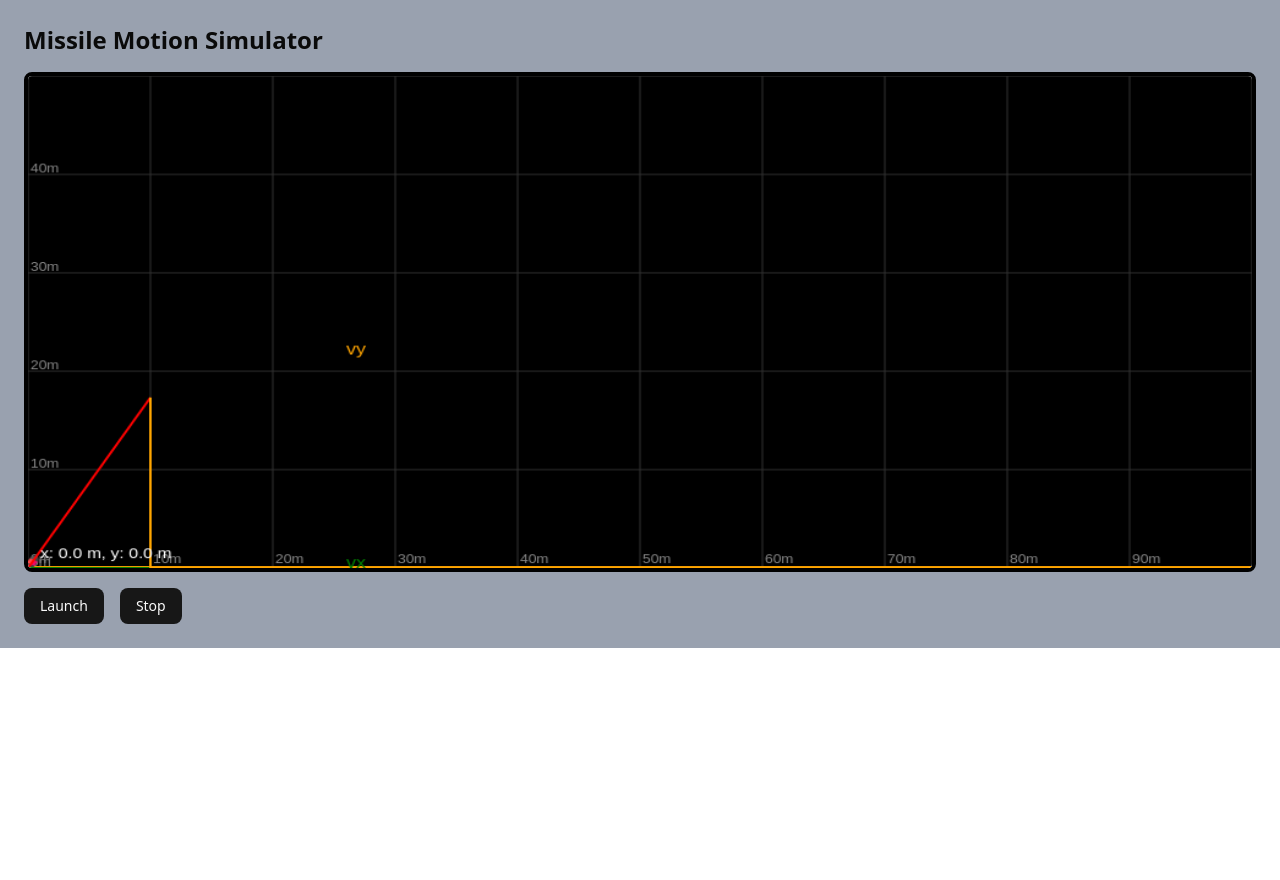
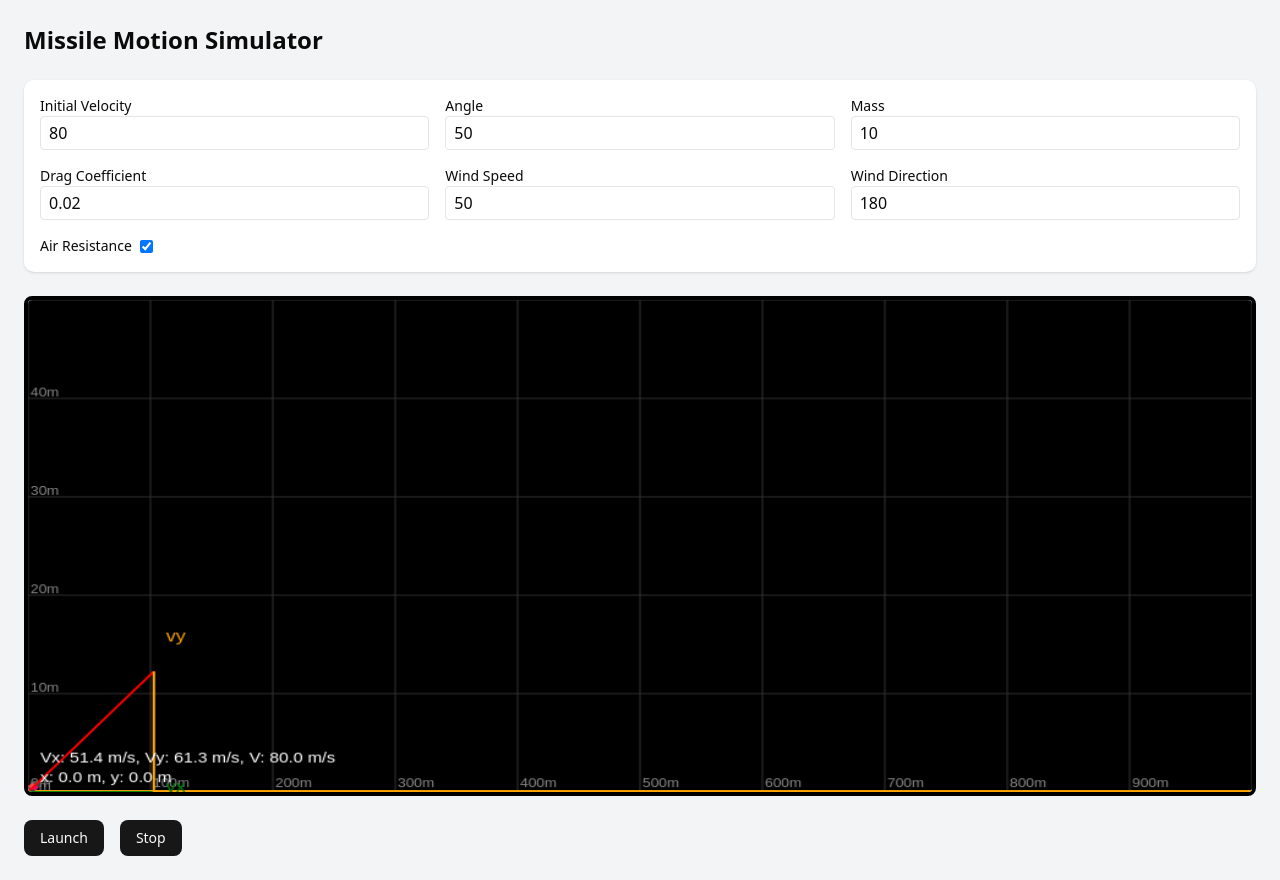
Before and after one commit to gfor-gour/Projectile-Simulation, a Next.js app: page / in a window 1280 px wide. Before the commit the page ends 800 px from the top, so only its background shows below. Built offline with nearby package versions, Linux system fonts and the light colour scheme.

Commit message:
intially airspeed and direction effect is attached

```diff
--- a/src/app/page.tsx
+++ b/src/app/page.tsx
@@ -1,36 +1,113 @@
 'use client'
-import { useEffect } from 'react'
+
+import { useEffect, useState } from 'react'
 import { useSimulation } from '@/hooks/useSimulation'
 import Canvas from '@/components/simulation/Canvas'
 import { Button } from '@/components/ui/button'
 
 export default function HomePage() {
-  const { simulationState, startSimulation, stopSimulation, params } = useSimulation()
+  const {
+    simulationState,
+    startSimulation,
+    stopSimulation,
+    updateParams,
+    params,
+  } = useSimulation()
+
+  const [StartState, setStartState] = useState(false)
+
+  const [formValues, setFormValues] = useState({
+    initialVelocity: params.initialVelocity,
+    angle: params.angle,
+    mass: params.mass,
+    airResistance: params.airResistance,
+    dragCoefficient: params.dragCoefficient || 0.02,
+    windSpeed: params.windSpeed || 0,
+    windDirection: params.windDirection || 0,
+  })
+
+  const handleChange = (e: React.ChangeEvent<HTMLInputElement>) => {
+    const { name, value, type, checked } = e.target
+    setFormValues(prev => ({
+      ...prev,
+      [name]: type === 'checkbox' ? checked : parseFloat(value),
+    }))
+  }
+
+  const handleLaunch = () => {
+    updateParams(formValues)
+    startSimulation()
+    setStartState(true)
+  }
+
+  const handleStop = () => {
+    stopSimulation()
+    setStartState(false)
+  }
 
   useEffect(() => {
     const handleKeyDown = (e: KeyboardEvent) => {
       if (e.code === 'Space') {
         e.preventDefault()
-        if (simulationState.time === 0) {
-          startSimulation()
-        } else {
-          stopSimulation()
-        }
+        StartState ? handleStop() : handleLaunch()
       }
     }
 
     window.addEventListener('keydown', handleKeyDown)
     return () => window.removeEventListener('keydown', handleKeyDown)
-  }, [simulationState.time, startSimulation, stopSimulation])
+  }, [StartState])
 
   return (
-    <div className="p-6 space-y-4 bg-gray-400">
+    <div className="p-6 space-y-6 bg-gray-100 min-h-screen">
       <h1 className="text-2xl font-bold">Missile Motion Simulator</h1>
-      <Canvas simulationState={simulationState} projectileParams={params} missileImageUrl="/torpedo.png" />
+
+      {/* Parameter Controls */}
+      <div className="grid grid-cols-2 md:grid-cols-3 gap-4 bg-white p-4 rounded-lg shadow">
+        <InputField label="Initial Velocity" name="initialVelocity" value={formValues.initialVelocity} onChange={handleChange} />
+        <InputField label="Angle" name="angle" value={formValues.angle} onChange={handleChange} />
+        <InputField label="Mass" name="mass" value={formValues.mass} onChange={handleChange} />
+        <InputField label="Drag Coefficient" name="dragCoefficient" value={formValues.dragCoefficient} onChange={handleChange} />
+        <InputField label="Wind Speed" name="windSpeed" value={formValues.windSpeed} onChange={handleChange} />
+        <InputField label="Wind Direction" name="windDirection" value={formValues.windDirection} onChange={handleChange} />
+        <div className="flex items-center gap-2 col-span-2 md:col-span-1">
+          <label htmlFor="airResistance" className="text-sm font-medium">Air Resistance</label>
+          <input
+            type="checkbox"
+            id="airResistance"
+            name="airResistance"
+            checked={formValues.airResistance}
+            onChange={handleChange}
+          />
+        </div>
+      </div>
+
+      <Canvas
+        simulationState={simulationState}
+        projectileParams={params}
+        missileImageUrl="/torpedo.png"
+      />
+
       <div className="flex gap-4">
-        <Button onClick={startSimulation}>Launch</Button>
-        <Button onClick={stopSimulation}>Stop</Button>
+        <Button onClick={handleLaunch}>Launch</Button>
+        <Button onClick={handleStop}>Stop</Button>
       </div>
     </div>
   )
 }
+
+// Reusable input field component
+function InputField({ label, name, value, onChange }: any) {
+  return (
+    <div className="flex flex-col">
+      <label htmlFor={name} className="text-sm font-medium">{label}</label>
+      <input
+        type="number"
+        name={name}
+        id={name}
+        value={value}
+        onChange={onChange}
+        className="border rounded px-2 py-1"
+      />
+    </div>
+  )
+}
--- a/src/components/physics/ProjectileSimulation.ts
+++ b/src/components/physics/ProjectileSimulation.ts
@@ -3,14 +3,37 @@ import { ProjectileParams, SimulationState, Vector2D } from '@/types/simulation'
 const GRAVITY = 9.81
 const TIME_STEP = 0.016 // ~60fps
 
-// Optional drag formula: F_d = 0.5 * Cd * A * ρ * v²
-const getDragForce = (velocity: Vector2D, dragCoeff: number, mass: number): Vector2D => {
-  const speed = Math.sqrt(velocity.x ** 2 + velocity.y ** 2)
+const toRadians = (deg: number) => (deg * Math.PI) / 180
+
+const getDragForce = (
+  velocity: Vector2D,
+  dragCoeff: number,
+  mass: number,
+  windSpeed = 0,
+  windDirection = 0
+): Vector2D => {
+  const windRad = toRadians(windDirection)
+  const windVector: Vector2D = {
+    x: windSpeed * Math.cos(windRad),
+    y: windSpeed * Math.sin(windRad),
+  }
+
+  // Relative velocity (projectile velocity - wind velocity)
+  const relativeVelocity = {
+    x: velocity.x - windVector.x,
+    y: velocity.y - windVector.y,
+  }
+
+  const speed = Math.sqrt(relativeVelocity.x ** 2 + relativeVelocity.y ** 2)
+  if (speed === 0) return { x: 0, y: 0 }
+
   const dragMagnitude = dragCoeff * speed * speed
-  const dragX = -dragMagnitude * (velocity.x / speed)
-  const dragY = -dragMagnitude * (velocity.y / speed)
-  return { x: dragX / mass, y: dragY / mass }
+  return {
+    x: (-dragMagnitude * relativeVelocity.x) / (speed * mass),
+    y: (-dragMagnitude * relativeVelocity.y) / (speed * mass),
+  }
 }
+
 
 export function simulateNextStep(
   state: SimulationState,
@@ -21,7 +44,13 @@ export function simulateNextStep(
   let acceleration: Vector2D = { x: 0, y: -GRAVITY }
 
   if (params.airResistance && params.dragCoefficient) {
-    const drag = getDragForce(velocity, params.dragCoefficient, params.mass)
+    const drag = getDragForce(
+      velocity,
+      params.dragCoefficient,
+      params.mass,
+      params.windSpeed,
+      params.windDirection
+    )
     acceleration.x += drag.x
     acceleration.y += drag.y
   }
--- a/src/components/simulation/Canvas.tsx
+++ b/src/components/simulation/Canvas.tsx
@@ -57,7 +57,7 @@ export default function Canvas({projectileParams, simulationState, missileImageU
       ctx.save()
       ctx.fillStyle = '#888'
       ctx.font = '12px Arial'
-      ctx.fillText(`${gx / 10}m`, gx + 2, height - 5)
+      ctx.fillText(`${gx / 1}m`, gx + 2, height - 5)
       ctx.restore()
     }
 
@@ -137,11 +137,11 @@ export default function Canvas({projectileParams, simulationState, missileImageU
     ctx.save()
     ctx.fillStyle = 'black'
     ctx.font = '16px Arial'
-    ctx.fillText('v', x + vx * 5 + 10, height - (y + vy * 5))
+    ctx.fillText('v', x + vx * 2 + 10, height - (y + vy * 2))
     ctx.fillStyle = 'green'
-    ctx.fillText('vx', x + vx * 5 + 10, height - y)
+    ctx.fillText('vx', x + vx * 2 + 10, height - y)
     ctx.fillStyle = 'orange'
-    ctx.fillText('vy', x + vx * 5 + 10, height - (y + vy * 5 / 2))
+    ctx.fillText('vy', x + vx * 2 + 10, height - (y + vy * 5 / 2))
     ctx.restore()
 
     // Draw position label
@@ -150,6 +150,13 @@ export default function Canvas({projectileParams, simulationState, missileImageU
     ctx.font = '14px Arial'
     ctx.fillStyle = 'white'
     ctx.fillText(`x: ${x.toFixed(1)} m, y: ${y.toFixed(1)} m`, x + 10, height - y - 10)
+    ctx.restore()
+     // Draw velocity label
+    ctx.save()
+    ctx.fillStyle = 'white'
+    ctx.font = '14px Arial'
+    const v = Math.sqrt(vx * vx + vy * vy)
+    ctx.fillText(`Vx: ${vx.toFixed(1)} m/s, Vy: ${vy.toFixed(1)} m/s, V: ${v.toFixed(1)} m/s`, x + 10, height - y - 30)
     ctx.restore()
 
 
--- a/src/hooks/useSimulation.ts
+++ b/src/hooks/useSimulation.ts
@@ -18,13 +18,21 @@ const getInitialState = (params: ProjectileParams): SimulationState => {
 }
 
 export function useSimulation() {
-  const [params, setParams] = useState<ProjectileParams>({
-    initialVelocity: 100,
-    angle: 60,
-    mass: 5,
-    airResistance: false,
+    const [params, setParams] = useState<ProjectileParams>(
+        {
+        initialVelocity: 80,
+        angle: 50,
+        mass: 10,
+        airResistance: true,
         dragCoefficient: 0.02,
-  })
+        windSpeed: 50,
+        windDirection: 180,    // e.g., headwind from right to left
+    }
+)
+
+    const updateParams = (newParams: Partial<ProjectileParams>) => {
+        setParams(prev => ({ ...prev, ...newParams }))
+    }
 
     const [simulationState, setSimulationState] = useState<SimulationState>(() =>
         getInitialState(params)
@@ -56,7 +64,7 @@ export function useSimulation() {
     return {
         simulationState,
         params,
-    setParams,
+        updateParams,
         startSimulation,
         stopSimulation,
     }
--- a/src/types/simulation.ts
+++ b/src/types/simulation.ts
@@ -4,7 +4,10 @@ export interface ProjectileParams {
   mass: number
   airResistance: boolean
   dragCoefficient?: number
+  windSpeed?: number         // in m/s
+  windDirection?: number     // in degrees, 0 = right, 180 = left
 }
+
 
 export interface Vector2D {
   x: number
```
Lines whose indentation alone changed are shown as unchanged.
